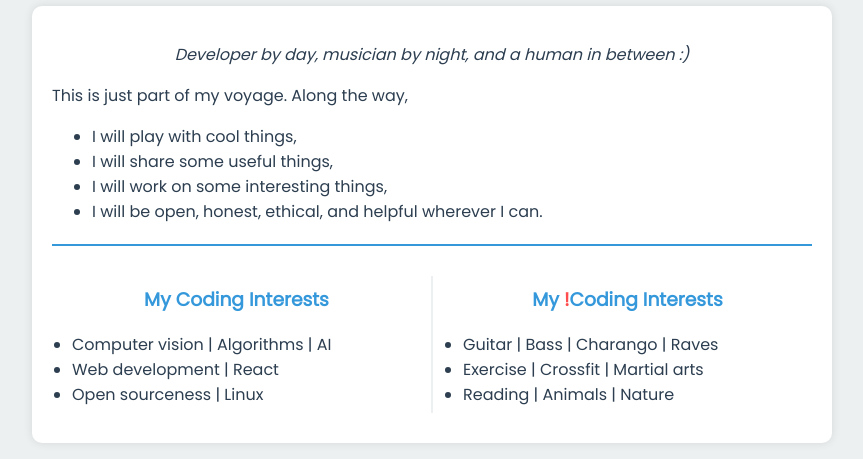
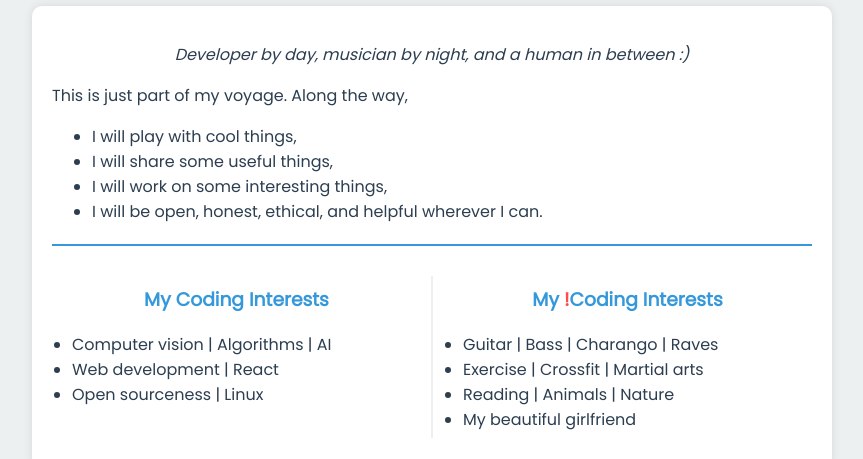
Before and after one commit to gitped/gitped.github.io, a plain HTML site: page index.html in a window 1280 px wide. Shown: the part 121-580 px from the top of the page, without its empty margins (208-1071 px from the left). Drawn offline with Linux system fonts and the light colour scheme.

Commit message:
Update interests list

```diff
--- a/index.html
+++ b/index.html
@@ -41,6 +41,7 @@
 							<li>Guitar | Bass | Charango | Raves</li>
 							<li>Exercise | Crossfit | Martial arts</li>
 							<li>Reading | Animals | Nature</li>
+							<li>My beautiful girlfriend</li>
 						</ul>
 					</div>
 				</div>
```
